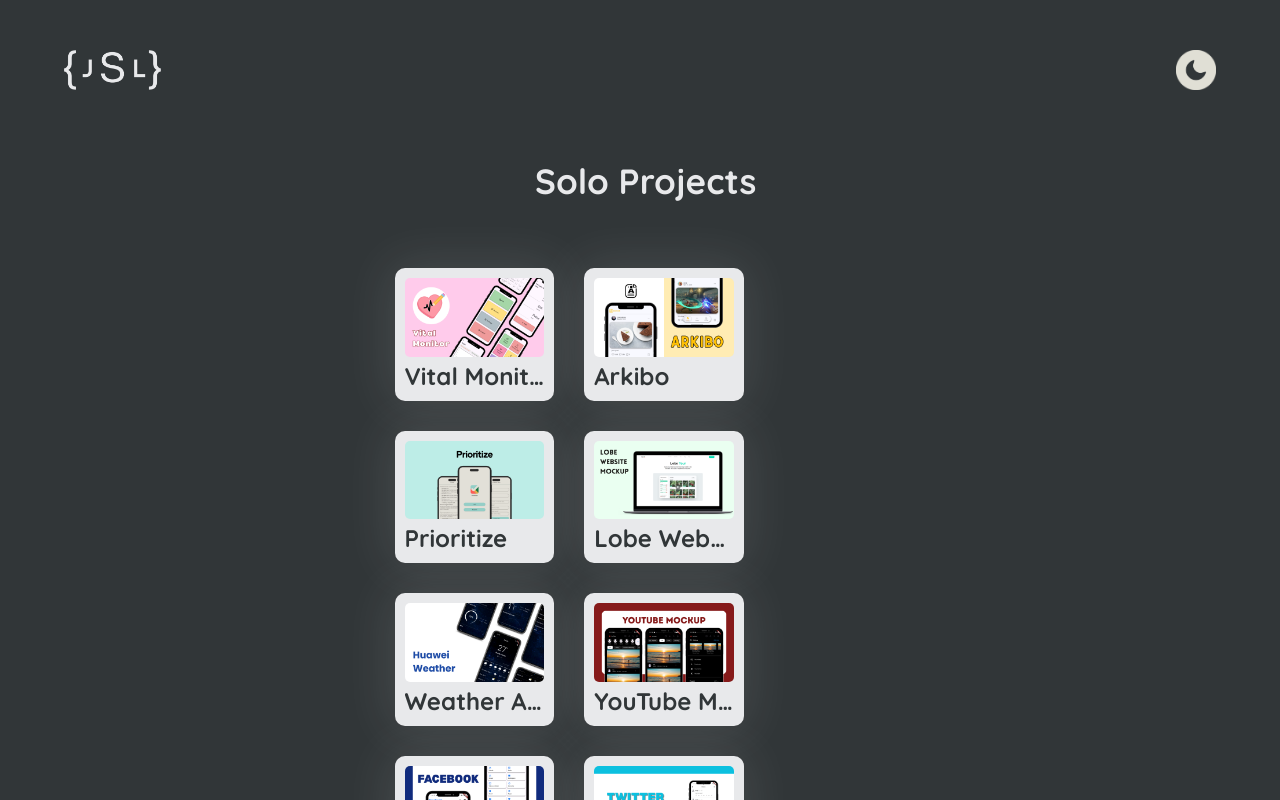
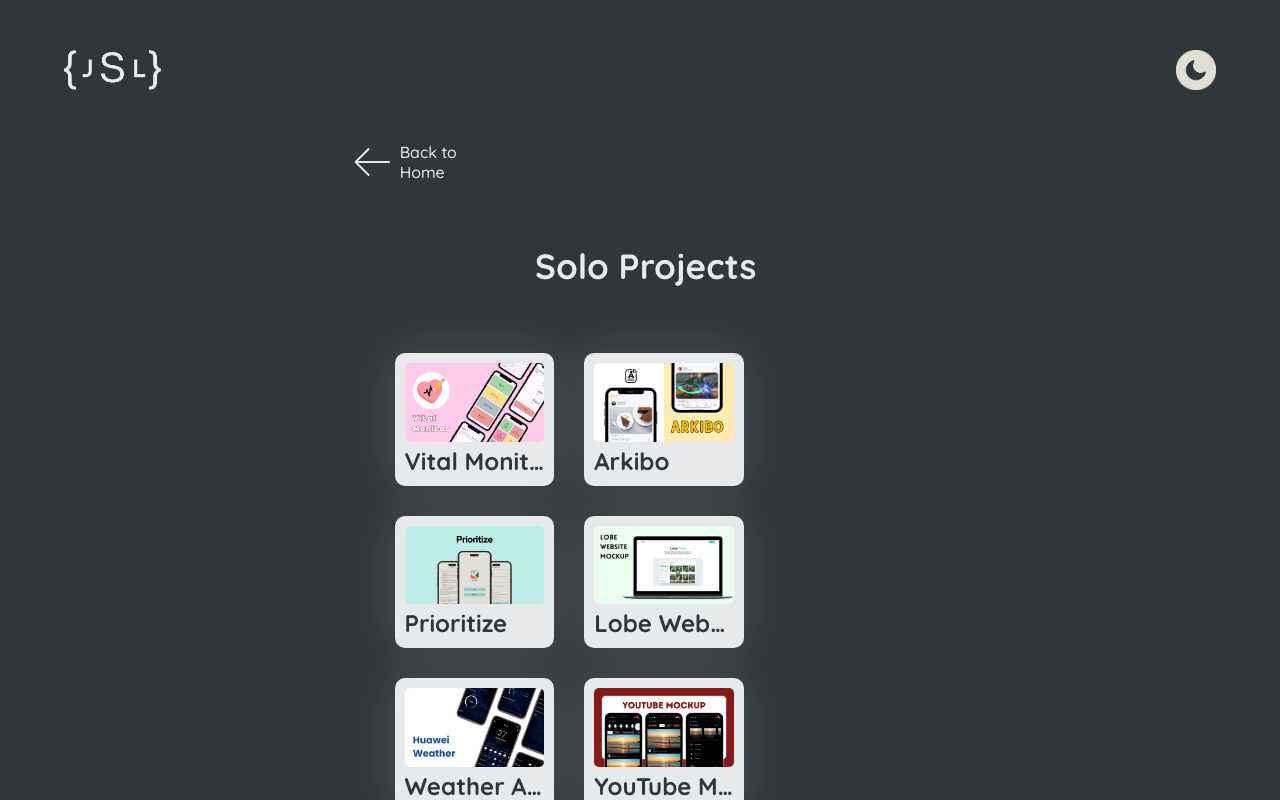
Before and after one commit to bocyej/portfolio, a React (Vite) app: page /projects in a window 1280 px wide. Shown: the top 800 px of the page. Built offline with nearby package versions, Linux system fonts and the light colour scheme.

Commit message:
add backbutton

```diff
--- a/src/components/projects/Projects.tsx
+++ b/src/components/projects/Projects.tsx
@@ -1,15 +1,19 @@
+import BackButton from "../BackButton";
 import CollaborationProjectsList from "./CollaborationProjectsList";
 import SoloProjectsList from "./SoloProjectsList";
+import "../../index.css";
+import "../../css/Body.css";
 
 const ViewAllProjects = () => {
   return (
     <>
+      <section>
+        <BackButton title={""} />
+      </section>
       <div id="projects">
-
         <SoloProjectsList />
 
         <CollaborationProjectsList />
-
       </div>
     </>
   );
```
